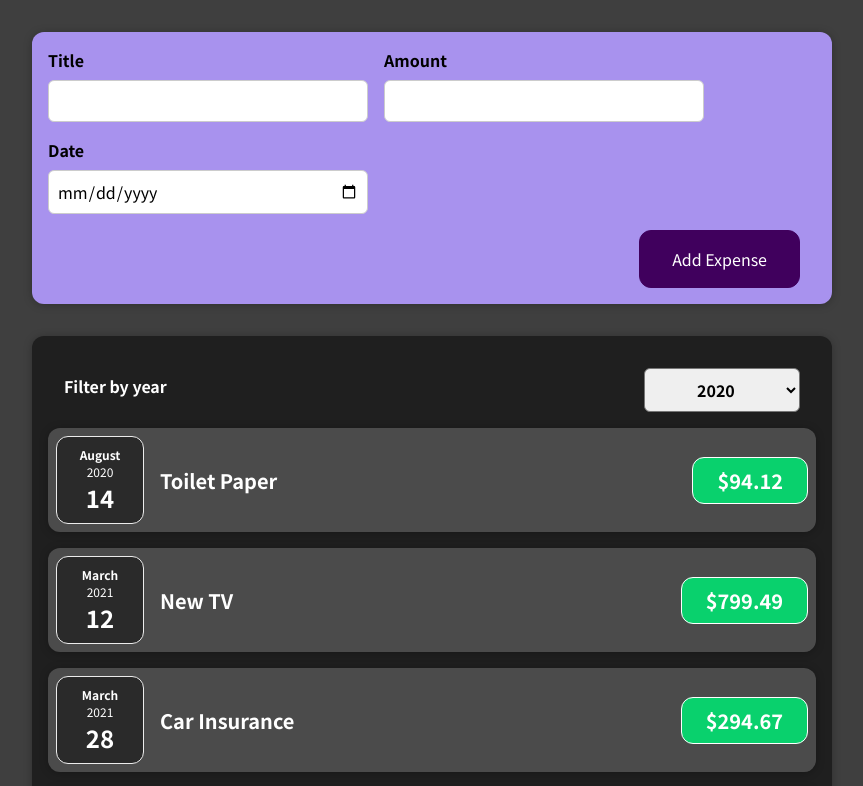
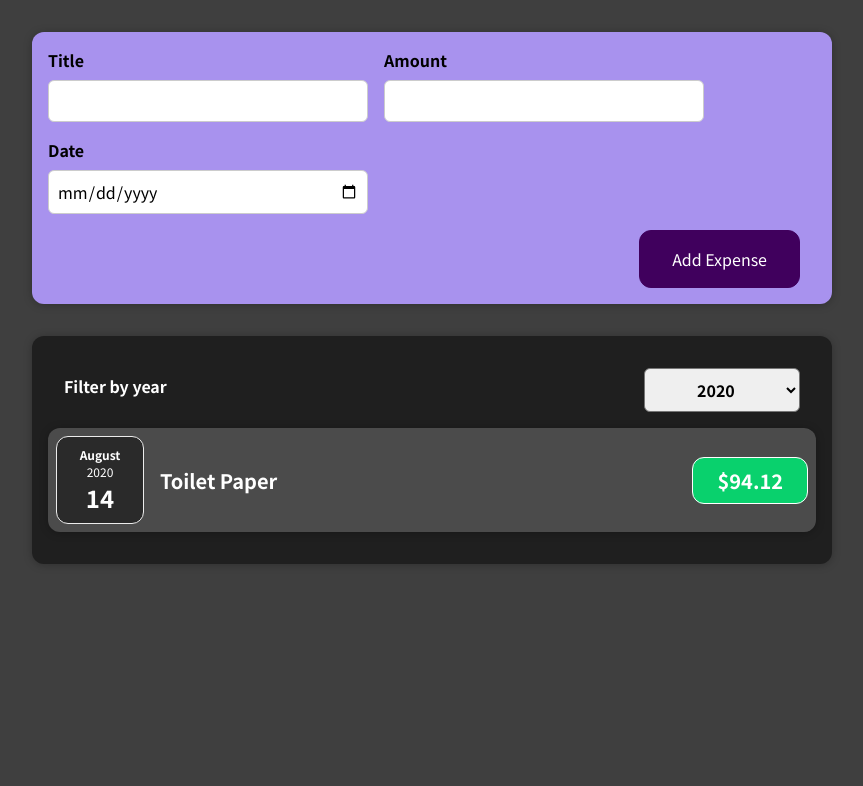
Before and after one commit to KJSmith530/Expense-Tracker, a React (Create React App) app: page / in a window 1280 px wide. Shown: the top 786 px of the page, without its empty margins (208-1071 px from the left). Built offline with nearby package versions, Linux system fonts and the light colour scheme.

Commit message:
rendering lists and conditional content

```diff
--- a/src/App.js
+++ b/src/App.js
@@ -1,8 +1,9 @@
+import { useState } from "react";
+
 import Expenses from "./components/Expenses";
 import NewExpense from "./components/NewExpense/NewExpense";
 
-function App() {
-  const expenses = [
+const DUMMY_EXPENSES = [
   {
     id: "e1",
     title: "Toilet Paper",
@@ -24,9 +25,13 @@
   },
 ];
 
+function App() {
+  const [expenses, setExpenses] = useState(DUMMY_EXPENSES);
+
   const addExpenseHandler = (expense) => {
-    console.log("in app.js");
-    console.log(expenses);
+    setExpenses((prevExpenses) => {
+      return [expense, ...prevExpenses];
+    });
   };
 
   return (
--- a/src/components/ExpenseItem.js
+++ b/src/components/ExpenseItem.js
@@ -4,6 +4,7 @@
 
 function ExpenseItem(props) {
   return (
+    <li>
       <Card className="expense-item">
         <ExpenseDate date={props.date} />
         <div className="expense-item__description">
@@ -11,6 +12,7 @@
           <div className="expense-item__price">${props.amount}</div>
         </div>
       </Card>
+    </li>
   );
 }
 
--- a/src/components/Expenses.js
+++ b/src/components/Expenses.js
@@ -1,8 +1,8 @@
 import { useState } from "react";
-import ExpenseItem from "./ExpenseItem";
 import Card from "./Card";
 import "./Expenses.css";
 import ExpenseFilter from "./ExpensesFilter";
+import ExpensesList from "./ExpensesList";
 
 const Expenses = (props) => {
   const [filteredYear, setFilteredYear] = useState("2020");
@@ -11,6 +11,11 @@
     setFilteredYear(selectedYear);
   };
 
+  const filteredExpenses = props.expenses.filter((expense) => {
+    return expense.date.getFullYear().toString() === filteredYear;
+  });
+  console.log(filteredExpenses);
+
   return (
     <div>
       <Card className="expenses">
@@ -18,13 +23,7 @@
           onChangeFilter={filterChangeHandler}
           selected={filteredYear}
         />
-        {props.expenses.map((expenses) => (
-          <ExpenseItem
-            title={expenses.title}
-            amount={expenses.amount}
-            date={expenses.date}
-          />
-        ))}
+        <ExpensesList items={filteredExpenses} />
       </Card>
     </div>
   );
--- /dev/null
+++ b/src/components/ExpensesList.css
@@ -0,0 +1,9 @@
+.expenses-list {
+  list-style: none;
+  padding: 0;
+}
+
+.expenses-list__fallback {
+  color: white;
+  text-align: center;
+}
--- /dev/null
+++ b/src/components/ExpensesList.js
@@ -0,0 +1,22 @@
+import "./ExpensesList.css";
+import ExpenseItem from "./ExpenseItem";
+
+const ExpensesList = (props) => {
+  if (props.items.length === 0) {
+    return <h2 className="expenses-list__fallback">Found no expenses.</h2>;
+  }
+
+  return (
+    <ul className="expenses-list">
+      {props.items.map((expenses) => (
+        <ExpenseItem
+          key={expenses.id}
+          title={expenses.title}
+          amount={expenses.amount}
+          date={expenses.date}
+        />
+      ))}
+    </ul>
+  );
+};
+export default ExpensesList;
```
Also changed, not shown: 1 other file (tests, documents, lock files or other folders). Lines whose indentation alone changed are shown as unchanged.
